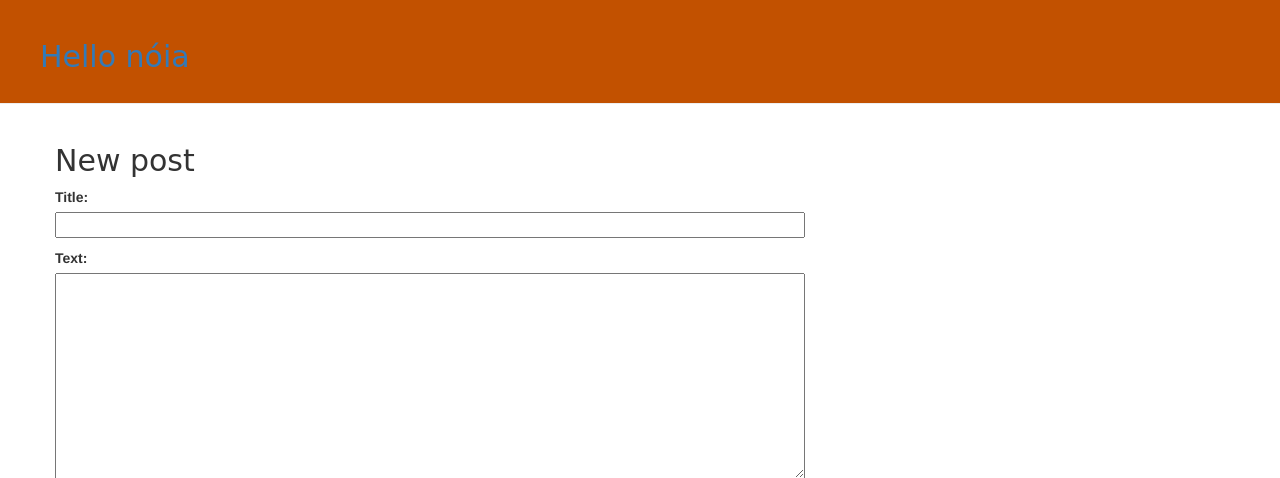
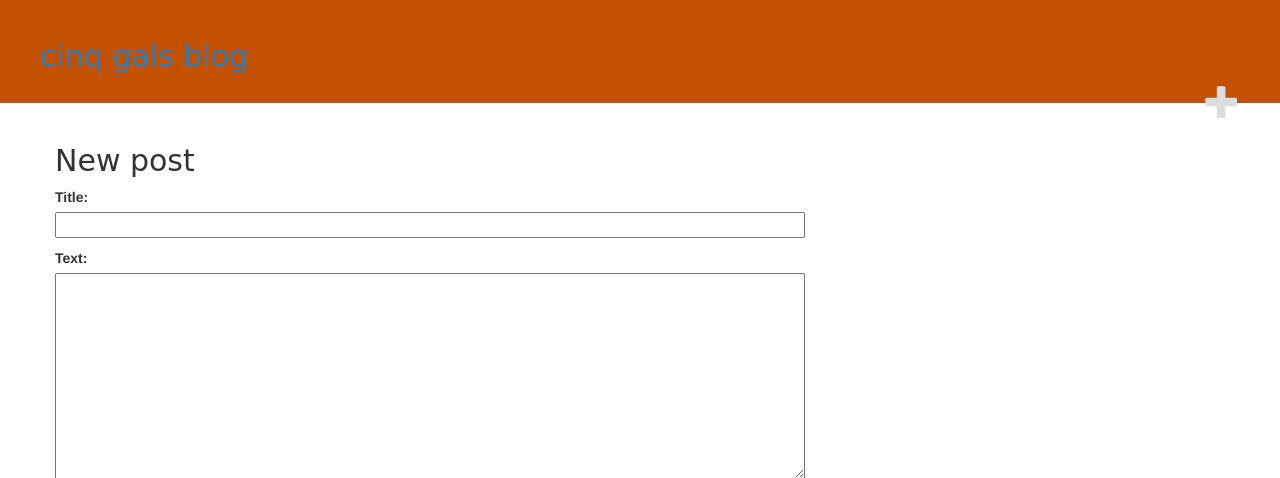
Before and after one commit to rodNantz/py-django-blog, a Django app: page /post/new/ in a window 1280 px wide. Shown: the top 478 px of the page. Run offline with Django 3.2, Linux system fonts and the light colour scheme; some libraries are stand-ins or nearby versions.

Commit message:
icone de + preto/cinza

```diff
--- a/blog/static/css/blog.css
+++ b/blog/static/css/blog.css
@@ -44,3 +44,11 @@ h1, h2, h3, h4 {
 .post h2 a, .post h2 a:visited {
     color: #000000;
 }
+
+.glyphicon-plus {
+    color: #000000;
+}
+
+.glyphicon-plus.grey {
+    color: rgb(221, 221, 221);
+}
--- a/blog/templates/blog/base.html
+++ b/blog/templates/blog/base.html
@@ -1,7 +1,7 @@
 {% load static %}
 <html>
     <head>
-        <title>Django Gals blog</title>
+        <title>cinq gals blog</title>
 
         <link rel="stylesheet" href="//maxcdn.bootstrapcdn.com/bootstrap/3.2.0/css/bootstrap.min.css">
         <link rel="stylesheet" href="//maxcdn.bootstrapcdn.com/bootstrap/3.2.0/css/bootstrap-theme.min.css">
@@ -10,16 +10,16 @@
 
     <body>
         <div class="page-header">
-            <h2><a href="/">Hello nóia</a></h2>
+            <h2><a href="/">cinq gals blog</a></h2>
+
+            {% if user.is_authenticated %}
+                <a href="{% url 'post_new' %}" class="top-menu"><span class="glyphicon glyphicon-plus"></span></a>
+            {% else %}
+                <a class="top-menu"><span class="glyphicon glyphicon-plus grey"></span></a>
+            {% endif %}
         </div>
 
         <div class="content container">
-            {% if user.is_authenticated %}
-                <div class="row">
-                    <a href="{% url 'post_new' %}" class="top-menu"><span class="glyphicon glyphicon-plus"></span>Add post</a>
-                </div>
-            {% endif %}
-
             <div class="row">
                 <div class="col-md-8">
                 {% block content %}
```
